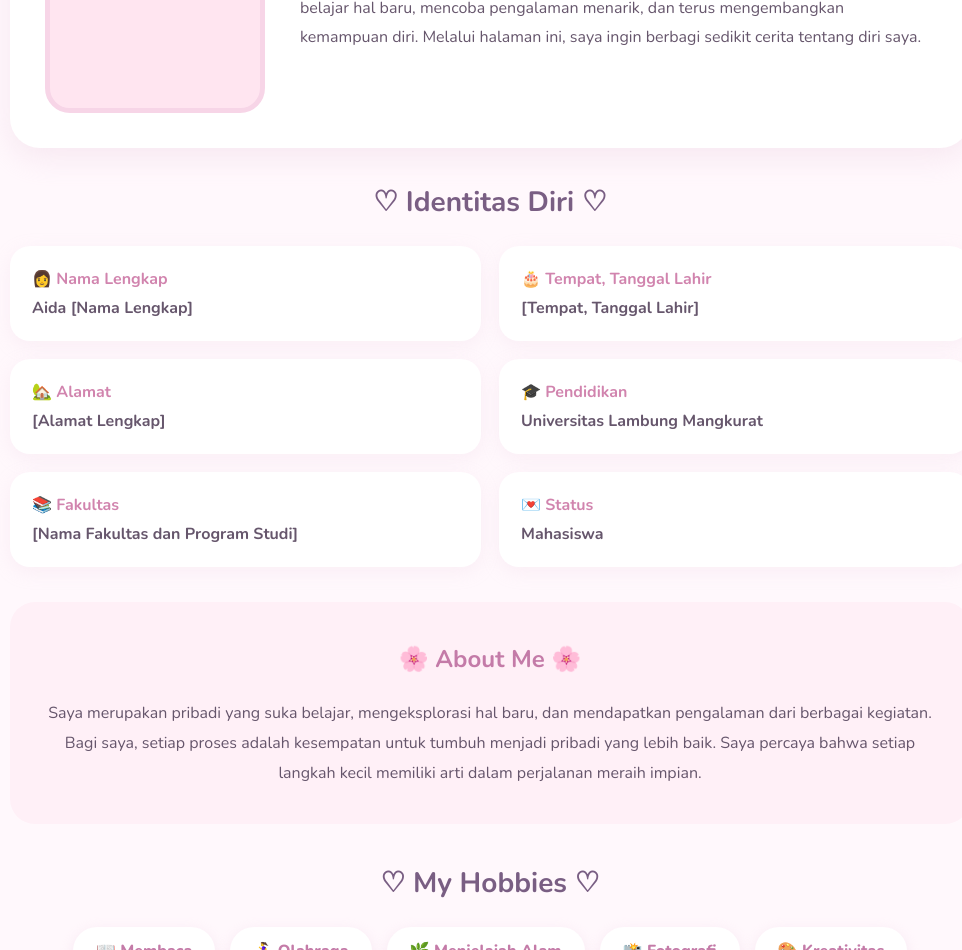
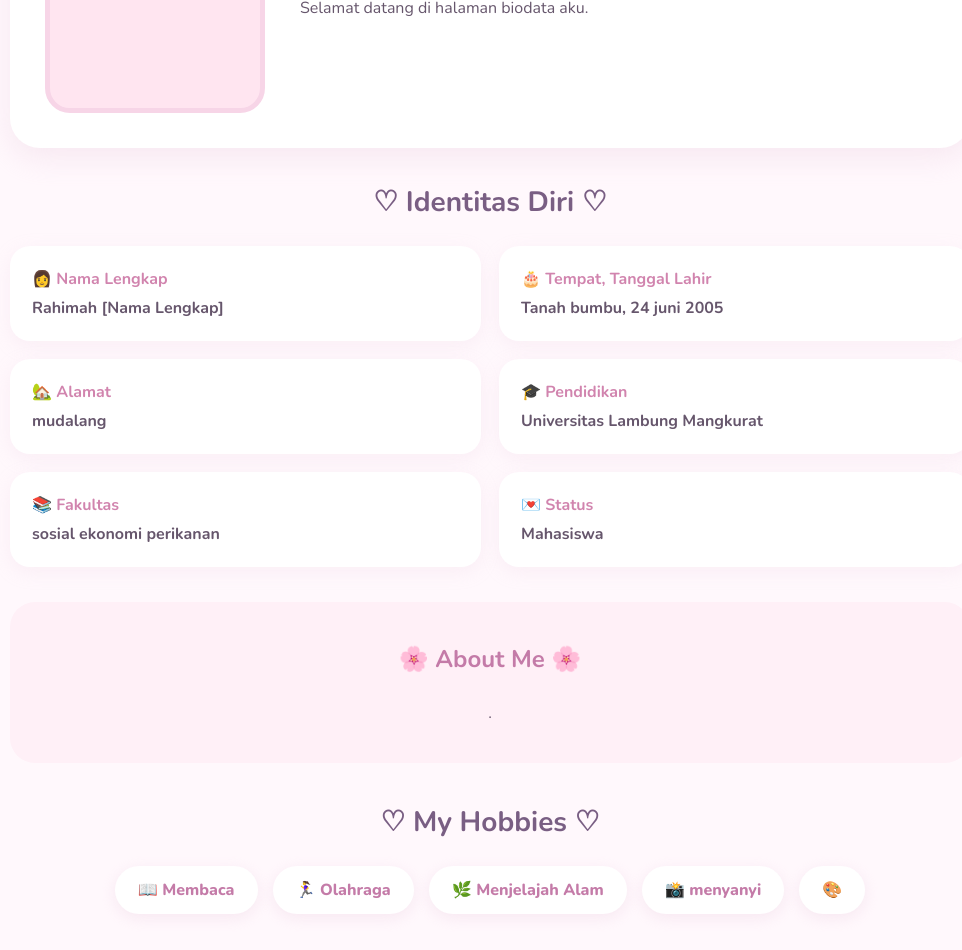
Before and after one commit to rahimah22042020-a11y/rahimahcantik, a plain HTML site: page biodata.html in a window 1280 px wide. Shown: the part 527-1477 px from the top of the page, without its empty margins (150-1112 px from the left). Drawn offline with nearby package versions, Linux system fonts and the light colour scheme.

Commit message:
Update biodata.html

```diff
--- a/biodata.html
+++ b/biodata.html
@@ -258,15 +258,10 @@ footer {
         </div>
 
         <div class="profile-info">
-            <h2>Halo, Saya Aida! ♡</h2>
+            <h2>Halo, aku rahimah ♡</h2>
 
             <p>
-                Selamat datang di halaman biodata saya.
-                Saya adalah seorang mahasiswa yang senang
-                belajar hal baru, mencoba pengalaman menarik,
-                dan terus mengembangkan kemampuan diri.
-                Melalui halaman ini, saya ingin berbagi sedikit
-                cerita tentang diri saya.
+                Selamat datang di halaman biodata aku.
             </p>
         </div>
 
@@ -279,17 +274,17 @@ footer {
 
         <div class="bio-item">
             <h3>👩 Nama Lengkap</h3>
-            <p>Aida [Nama Lengkap]</p>
+            <p>Rahimah [Nama Lengkap]</p>
         </div>
 
         <div class="bio-item">
             <h3>🎂 Tempat, Tanggal Lahir</h3>
-            <p>[Tempat, Tanggal Lahir]</p>
+            <p>Tanah bumbu, 24 juni 2005</p>
         </div>
 
         <div class="bio-item">
             <h3>🏡 Alamat</h3>
-            <p>[Alamat Lengkap]</p>
+            <p>mudalang</p>
         </div>
 
         <div class="bio-item">
@@ -299,7 +294,7 @@ footer {
 
         <div class="bio-item">
             <h3>📚 Fakultas</h3>
-            <p>[Nama Fakultas dan Program Studi]</p>
+            <p>sosial ekonomi perikanan</p>
         </div>
 
         <div class="bio-item">
@@ -314,14 +309,7 @@ footer {
 
         <h2>🌸 About Me 🌸</h2>
 
-        <p>
-            Saya merupakan pribadi yang suka belajar,
-            mengeksplorasi hal baru, dan mendapatkan
-            pengalaman dari berbagai kegiatan.
-            Bagi saya, setiap proses adalah kesempatan
-            untuk tumbuh menjadi pribadi yang lebih baik.
-            Saya percaya bahwa setiap langkah kecil
-            memiliki arti dalam perjalanan meraih impian.
+        <p>.
         </p>
 
     </div>
@@ -335,8 +323,8 @@ footer {
             <span>📖 Membaca</span>
             <span>🏃‍♀️ Olahraga</span>
             <span>🌿 Menjelajah Alam</span>
-            <span>📸 Fotografi</span>
-            <span>🎨 Kreativitas</span>
+            <span>📸 menyanyi</span>
+            <span>🎨 </span>
         </div>
 
     </div>
```
